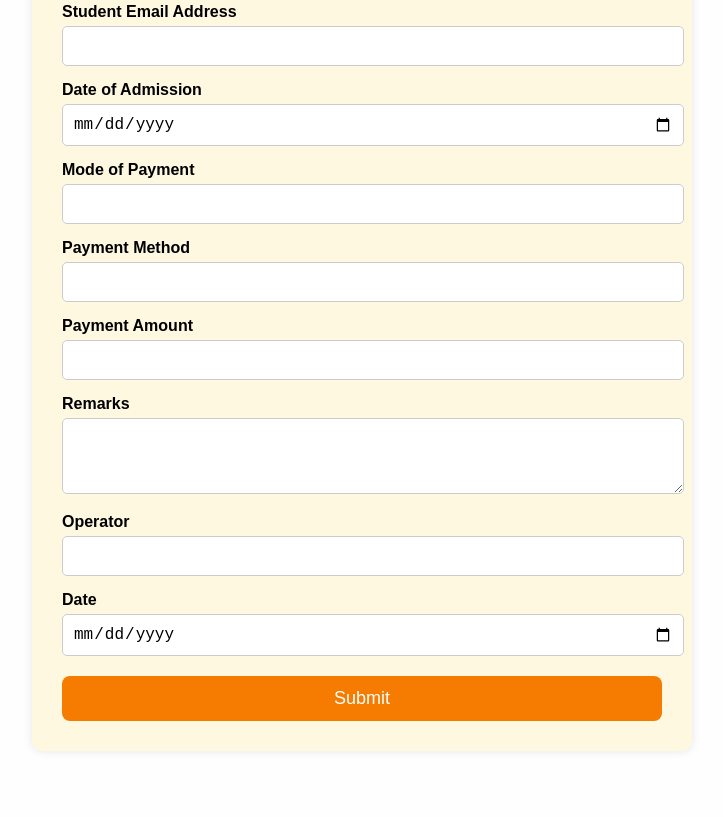
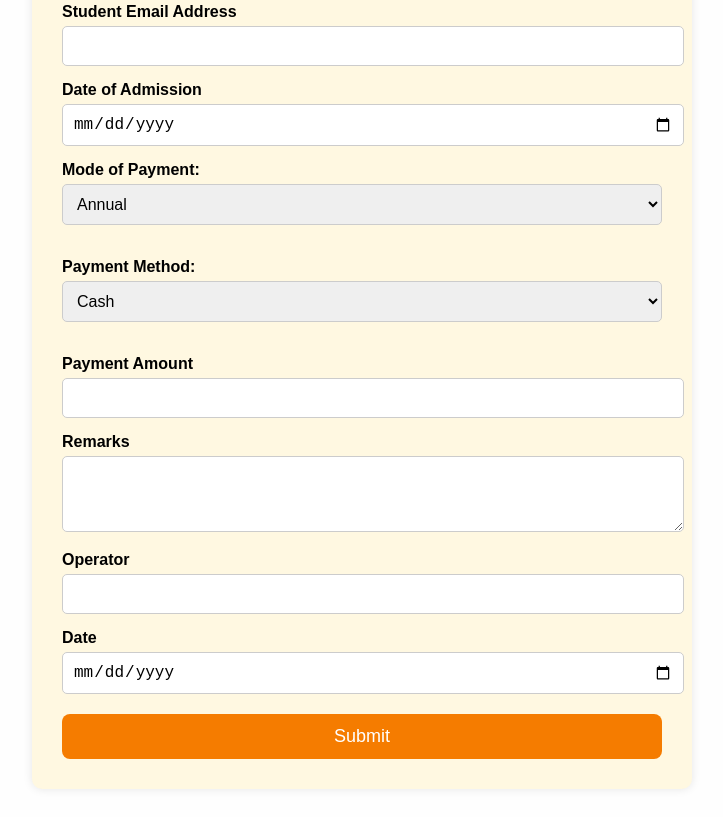
Before and after one commit to wcastro137/student-admission-form, a plain HTML site: page index.html in a window 1280 px wide. Shown: the part 806-1623 px from the top of the page, without its empty margins (278-1001 px from the left). Before the commit the page ends 1585 px from the top, so only its background shows below. Drawn offline with Linux system fonts and the light colour scheme.

Commit message:
Update index.html

```diff
--- a/index.html
+++ b/index.html
@@ -144,11 +144,27 @@
       <label for="dateAdmission">Date of Admission</label>
       <input type="date" name="dateAdmission">
 
-      <label for="modePayment">Mode of Payment</label>
-      <input type="text" name="modePayment">
+     <!-- Mode of Payment Dropdown -->
+  <label for="payment_mode">Mode of Payment:</label>
+  <select id="payment_mode" name="Mode of Payment" required>
+    <option value="Annual">Annual</option>
+    <option value="Semestral">Semestral</option>
+    <option value="Installment">Installment</option>
+    <option value="ESC(Annual)">ESC(Annual)</option>
+    <option value="ESC(Semestral)">ESC(Semestral)</option>
+    <option value="ESC(Installment)">ESC(Installment)</option>
+    <option value="3rd Child(Installment)">3rd Child(Installment)</option>
+    <option value="3rd Child ESC(Installment)">3rd Child ESC(Installment)</option>
+  </select><br><br>
 
-      <label for="paymentMethod">Payment Method</label>
-      <input type="text" name="paymentMethod">
+      <!-- Payment Method Dropdown -->
+  <label for="payment_method">Payment Method:</label>
+  <select id="payment_method" name="Payment Method" required>
+    <option value="Cash">Cash</option>
+    <option value="Bank Transfer">Bank Transfer</option>
+    <option value="GCASH">GCASH</option>
+    <option value="PAYMAYA">PAYMAYA</option>
+  </select><br><br>
 
       <label for="paymentAmount">Payment Amount</label>
       <input type="number" name="paymentAmount" step="0.01">
```
